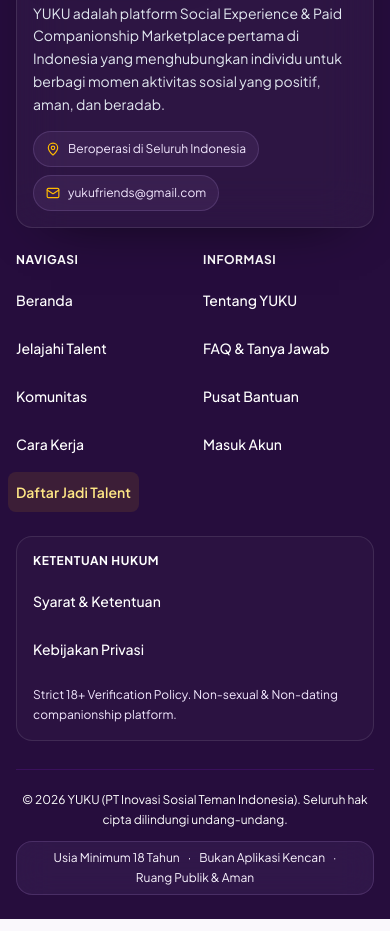
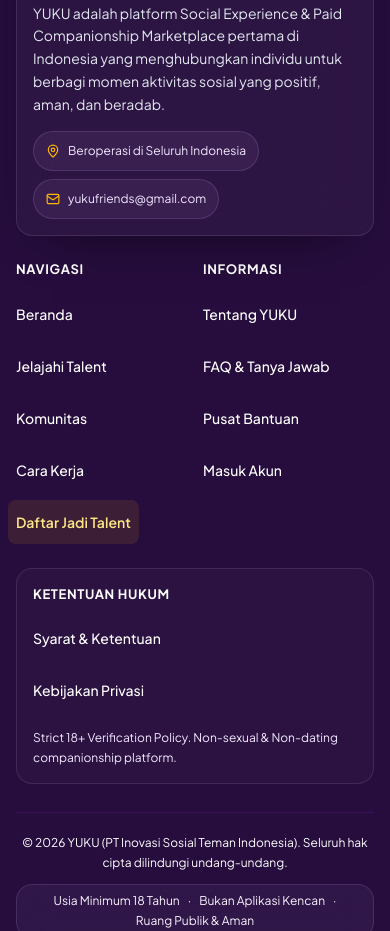
Before and after one commit to yukusocialindonesia-cpu/YUKU-SOCIAL-PRODUCTION, a React (Vite) app: page / in a window 390 px wide. Shown: the part 3920-4851 px from the top of the page. Built offline with nearby package versions, Linux system fonts and the light colour scheme; no server answers; the database is empty.

Commit message:
Improve YUKU footer mobile tap targets and labels

```diff
--- a/src/layouts/Footer.tsx
+++ b/src/layouts/Footer.tsx
@@ -19,11 +19,11 @@ export const Footer: React.FC<FooterProps> = ({ onNavigate }) => {
               YUKU adalah platform Social Experience & Paid Companionship Marketplace pertama di Indonesia yang menghubungkan individu untuk berbagi momen aktivitas sosial yang positif, aman, dan beradab.
             </p>
             <div className="flex flex-wrap gap-2 pt-1">
-              <div className="inline-flex min-h-9 items-center gap-2 rounded-full border border-purple-300/15 bg-purple-300/[0.07] px-3 py-2 text-xs sm:text-sm text-purple-100">
+              <div className="inline-flex min-h-10 items-center gap-2 rounded-full border border-purple-300/15 bg-purple-300/[0.07] px-3 py-2 text-xs sm:text-sm text-purple-100">
                 <MapPin className="w-3.5 h-3.5 text-amber-400 shrink-0" />
                 <span>Beroperasi di Seluruh Indonesia</span>
               </div>
-              <div className="inline-flex min-h-9 items-center gap-2 rounded-full border border-purple-300/15 bg-purple-300/[0.07] px-3 py-2 text-xs sm:text-sm text-purple-100">
+              <div className="inline-flex min-h-10 items-center gap-2 rounded-full border border-purple-300/15 bg-purple-300/[0.07] px-3 py-2 text-xs sm:text-sm text-purple-100">
                 <Mail className="w-3.5 h-3.5 text-amber-400 shrink-0" />
                 <span>yukufriends@gmail.com</span>
               </div>
@@ -32,14 +32,14 @@ export const Footer: React.FC<FooterProps> = ({ onNavigate }) => {
 
           {/* Quick Nav Col */}
           <div>
-            <h4 className="text-xs sm:text-sm font-bold text-white uppercase tracking-wider mb-3 md:mb-4">
+            <h4 className="text-[13px] sm:text-sm font-bold text-white uppercase tracking-wider mb-3 md:mb-4">
               Navigasi
             </h4>
             <ul className="space-y-2 sm:space-y-3 text-sm text-white">
               <li>
                 <button
                   onClick={() => onNavigate('/')}
-                  className="inline-flex min-h-10 items-center rounded-lg px-2 -ml-2 !text-white font-medium hover:bg-white/[0.06] hover:!text-amber-200 transition-all cursor-pointer"
+                  className="inline-flex min-h-11 items-center rounded-lg px-2 -ml-2 !text-white font-medium hover:bg-white/[0.06] hover:!text-amber-200 transition-all cursor-pointer"
                 >
                   Beranda
                 </button>
@@ -47,7 +47,7 @@ export const Footer: React.FC<FooterProps> = ({ onNavigate }) => {
               <li>
                 <button
                   onClick={() => onNavigate('/talent')}
-                  className="inline-flex min-h-10 items-center !text-white font-medium hover:!text-amber-200 transition-colors cursor-pointer"
+                  className="inline-flex min-h-11 items-center !text-white font-medium hover:!text-amber-200 transition-colors cursor-pointer"
                 >
                   Jelajahi Talent
                 </button>
@@ -55,7 +55,7 @@ export const Footer: React.FC<FooterProps> = ({ onNavigate }) => {
               <li>
                 <button
                   onClick={() => onNavigate('/komunitas')}
-                  className="inline-flex min-h-10 items-center !text-white font-medium hover:!text-amber-200 transition-colors cursor-pointer"
+                  className="inline-flex min-h-11 items-center !text-white font-medium hover:!text-amber-200 transition-colors cursor-pointer"
                 >
                   Komunitas
                 </button>
@@ -63,7 +63,7 @@ export const Footer: React.FC<FooterProps> = ({ onNavigate }) => {
               <li>
                 <button
                   onClick={() => onNavigate('/cara-kerja')}
-                  className="inline-flex min-h-10 items-center !text-white font-medium hover:!text-amber-200 transition-colors cursor-pointer"
+                  className="inline-flex min-h-11 items-center !text-white font-medium hover:!text-amber-200 transition-colors cursor-pointer"
                 >
                   Cara Kerja
                 </button>
@@ -71,7 +71,7 @@ export const Footer: React.FC<FooterProps> = ({ onNavigate }) => {
               <li>
                 <button
                   onClick={() => onNavigate('/daftar-talent')}
-                  className="inline-flex min-h-10 items-center rounded-lg px-2 -ml-2 bg-amber-400/10 !text-amber-200 font-semibold hover:bg-amber-400/15 hover:!text-amber-100 transition-all cursor-pointer"
+                  className="inline-flex min-h-11 items-center rounded-lg px-2 -ml-2 bg-amber-400/10 !text-amber-200 font-semibold hover:bg-amber-400/15 hover:!text-amber-100 transition-all cursor-pointer"
                 >
                   Daftar Jadi Talent
                 </button>
@@ -81,14 +81,14 @@ export const Footer: React.FC<FooterProps> = ({ onNavigate }) => {
 
           {/* Company & Support Col */}
           <div>
-            <h4 className="text-xs sm:text-sm font-bold text-white uppercase tracking-wider mb-3 md:mb-4">
+            <h4 className="text-[13px] sm:text-sm font-bold text-white uppercase tracking-wider mb-3 md:mb-4">
               Informasi
             </h4>
             <ul className="space-y-2 sm:space-y-3 text-sm text-white">
               <li>
                 <button
                   onClick={() => onNavigate('/tentang')}
-                  className="inline-flex min-h-10 items-center !text-white font-medium hover:!text-amber-200 transition-colors cursor-pointer"
+                  className="inline-flex min-h-11 items-center !text-white font-medium hover:!text-amber-200 transition-colors cursor-pointer"
                 >
                   Tentang YUKU
                 </button>
@@ -96,7 +96,7 @@ export const Footer: React.FC<FooterProps> = ({ onNavigate }) => {
               <li>
                 <button
                   onClick={() => onNavigate('/faq')}
-                  className="inline-flex min-h-10 items-center !text-white font-medium hover:!text-amber-200 transition-colors cursor-pointer"
+                  className="inline-flex min-h-11 items-center !text-white font-medium hover:!text-amber-200 transition-colors cursor-pointer"
                 >
                   FAQ & Tanya Jawab
                 </button>
@@ -104,7 +104,7 @@ export const Footer: React.FC<FooterProps> = ({ onNavigate }) => {
               <li>
                 <button
                   onClick={() => onNavigate('/bantuan')}
-                  className="inline-flex min-h-10 items-center !text-white font-medium hover:!text-amber-200 transition-colors cursor-pointer"
+                  className="inline-flex min-h-11 items-center !text-white font-medium hover:!text-amber-200 transition-colors cursor-pointer"
                 >
                   Pusat Bantuan
                 </button>
@@ -112,7 +112,7 @@ export const Footer: React.FC<FooterProps> = ({ onNavigate }) => {
               <li>
                 <button
                   onClick={() => onNavigate('/login')}
-                  className="inline-flex min-h-10 items-center !text-white font-medium hover:!text-amber-200 transition-colors cursor-pointer"
+                  className="inline-flex min-h-11 items-center !text-white font-medium hover:!text-amber-200 transition-colors cursor-pointer"
                 >
                   Masuk Akun
                 </button>
@@ -122,14 +122,14 @@ export const Footer: React.FC<FooterProps> = ({ onNavigate }) => {
 
           {/* Legal & Compliance Col */}
           <div className="col-span-2 lg:col-span-1 rounded-2xl border border-white/10 bg-white/[0.025] p-4 md:p-0 md:border-0 md:bg-transparent">
-            <h4 className="text-xs sm:text-sm font-bold text-white uppercase tracking-wider mb-3 md:mb-4">
+            <h4 className="text-[13px] sm:text-sm font-bold text-white uppercase tracking-wider mb-3 md:mb-4">
               Ketentuan Hukum
             </h4>
             <ul className="space-y-2 sm:space-y-3 text-sm text-white">
               <li>
                 <button
                   onClick={() => onNavigate('/syarat-ketentuan')}
-                  className="inline-flex min-h-10 items-center !text-white font-medium hover:!text-amber-200 transition-colors cursor-pointer"
+                  className="inline-flex min-h-11 items-center !text-white font-medium hover:!text-amber-200 transition-colors cursor-pointer"
                 >
                   Syarat & Ketentuan
                 </button>
@@ -137,7 +137,7 @@ export const Footer: React.FC<FooterProps> = ({ onNavigate }) => {
               <li>
                 <button
                   onClick={() => onNavigate('/kebijakan-privasi')}
-                  className="inline-flex min-h-10 items-center !text-white font-medium hover:!text-amber-200 transition-colors cursor-pointer"
+                  className="inline-flex min-h-11 items-center !text-white font-medium hover:!text-amber-200 transition-colors cursor-pointer"
                 >
                   Kebijakan Privasi
                 </button>
```
